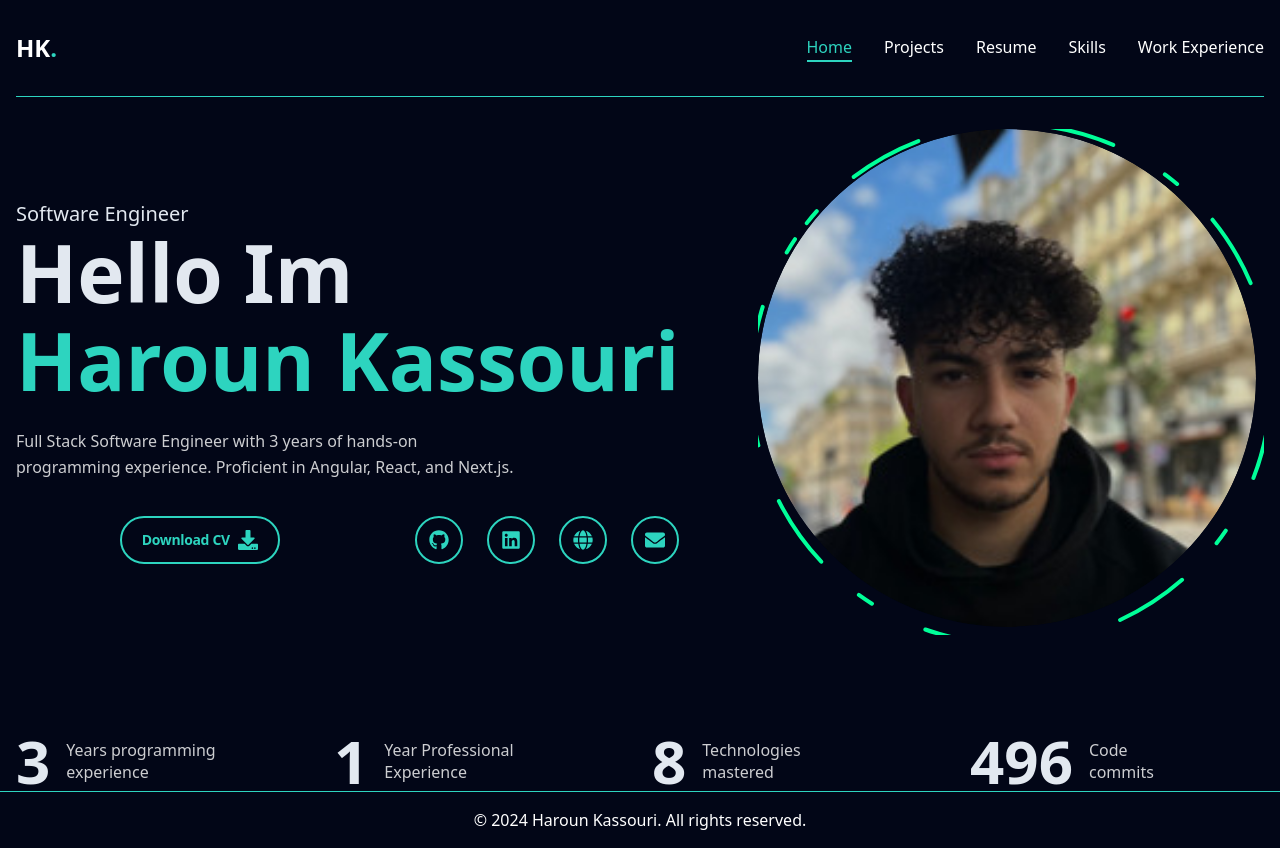
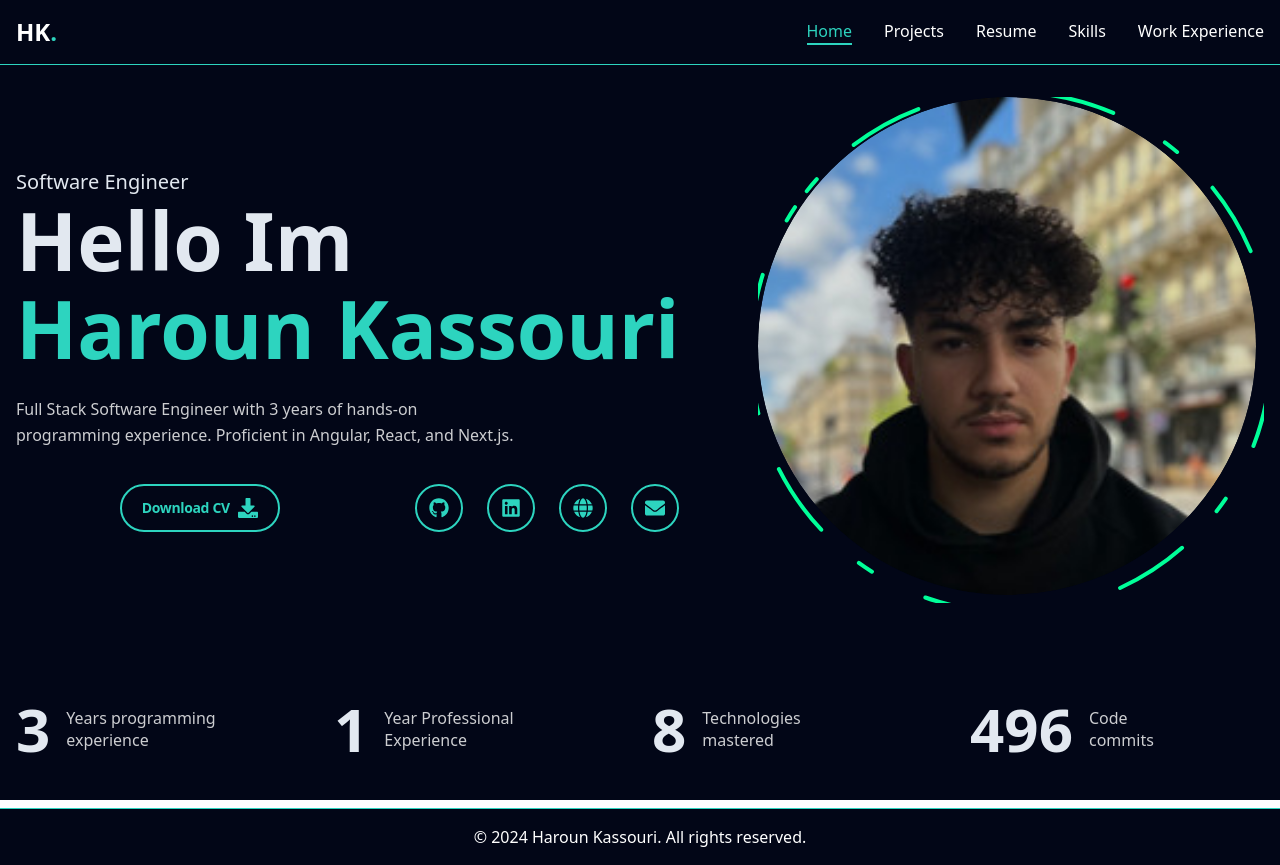
Before and after one commit to HarounHK/resume, a Next.js app: page / in a window 1280 px wide. Built offline with nearby package versions, Linux system fonts and the light colour scheme.

Commit message:
Fixed Header and Footer Alignment

```diff
--- a/app/components/NavBar.jsx
+++ b/app/components/NavBar.jsx
@@ -9,7 +9,8 @@ export const NavBar = () => {
 
   return (
     <header className='bg-slate-950 border-b border-teal-400 py-4'>
-      <nav className='flex items-center justify-between h-16'>
+      <div className="container mx-auto px-4">
+        <nav className='flex items-center justify-between'>
           <div className='flex items-center'>
             <div className='flex-shrink-0'>
               <Link href="/" className='text-white text-2xl font-bold'>
@@ -18,7 +19,7 @@ export const NavBar = () => {
             </div>
           </div>
 
-        <div className='hidden md:flex flex-grow justify-end'>
+          <div className='hidden md:flex flex-grow justify-center md:justify-end'>
             <nav className="flex gap-8">
               {LINKS.map((link, index) => (
                 <Link
@@ -39,6 +40,7 @@ export const NavBar = () => {
             </button>
           </div>
         </nav>
+      </div>
     </header>
   );
 };
--- a/app/contact/page.js
+++ b/app/contact/page.js
@@ -1,10 +1,8 @@
-import { NavBar } from '../components/NavBar';
 import { ContactMe } from '../components/ContactMe';
 
 export default function ContactMePage() {
   return (
     <>
-      <NavBar />
       <ContactMe />
     </>
   );
--- a/app/layout.js
+++ b/app/layout.js
@@ -1,6 +1,7 @@
 import localFont from "next/font/local";
 import "./globals.css";
 import { Footer } from './components/Footer';
+import { NavBar } from './components/NavBar';
 
 const geistSans = localFont({
   src: "./fonts/GeistVF.woff",
@@ -23,6 +24,7 @@ export default function RootLayout({ children }) {
     <html lang="en">
       <body className={`${geistSans.variable} ${geistMono.variable} antialiased`}>
         <div className="z-[-5] bg-slate-950 fixed inset-0 bg-[radial-gradient(circle_500px_at_50%_200px,#020617 ,transparent)]"></div>
+        <NavBar />
         <div className="flex flex-col min-h-screen">
           <div className="flex-1 container mx-auto px-4">
             <div className="leading-relaxed text-slate-200 antialiased selection:bg-teal-300 selection:text-teal-900">
--- a/app/page.js
+++ b/app/page.js
@@ -3,14 +3,12 @@
 import React from 'react';
 import { usePathname } from 'next/navigation';
 import { Homepge } from './components/Homepge';
-import { NavBar } from './components/NavBar';
 
 export default function Page() {
   const pathname = usePathname();
 
   return (
     <>
-      <NavBar />
       <Homepge />
     </>
   );
--- a/app/projects/page.js
+++ b/app/projects/page.js
@@ -1,10 +1,8 @@
-import { NavBar } from '../components/NavBar';
 import { Projects } from '../components/Projects';
 
 export default function ProjectsPage() {
   return (
     <>
-      <NavBar />
       <Projects />
     </>
   );
--- a/app/resume/page.js
+++ b/app/resume/page.js
@@ -1,10 +1,8 @@
-import { NavBar } from '../components/NavBar';
 import { Resume } from '../components/Resume';
 
 export default function ResumePage() {
   return (
     <>
-      <NavBar />
       <Resume />
     </>
   );
--- a/app/skills/page.js
+++ b/app/skills/page.js
@@ -1,10 +1,8 @@
-import { NavBar } from './../components/NavBar';
 import { Skills } from './../components/Skills';
 
 export default function SkillsPage() {
   return (
     <>
-      <NavBar />
       <Skills />
     </>
   );
--- a/app/workexperience/page.js
+++ b/app/workexperience/page.js
@@ -1,10 +1,8 @@
-import { NavBar } from '../components/NavBar';
 import { WorkExperience } from '../components/WorkExperience';
 
 export default function WorkExperiencePage() {
   return (
     <>
-      <NavBar />
       <WorkExperience />
     </>
   );
```
Lines whose indentation alone changed are shown as unchanged.
